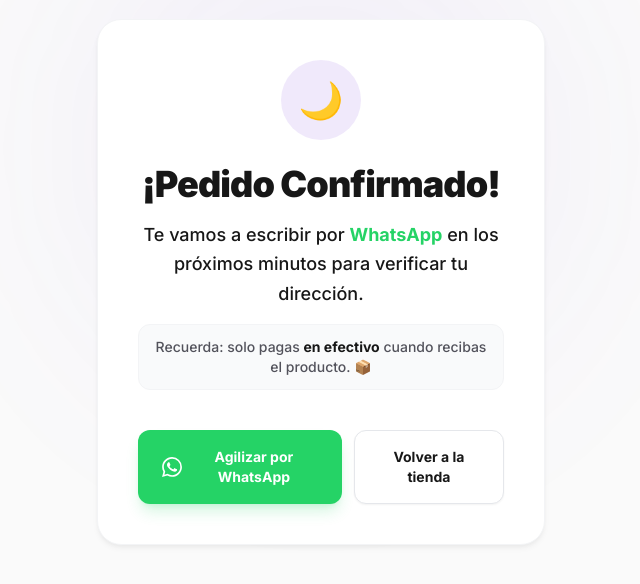
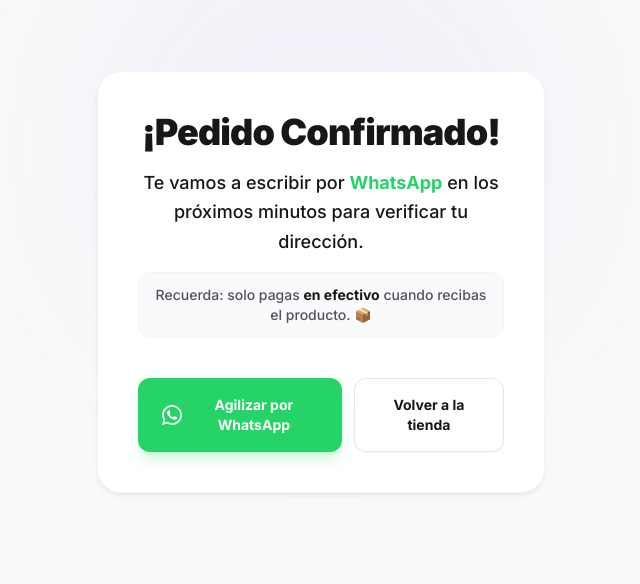
Before and after one commit to isabellaocampo2026-source/cocon, a Next.js app: page /gracias in a window 1280 px wide. Shown: the part 118-702 px from the top of the page, without its empty margins (319-959 px from the left). Built offline with nearby package versions, Linux system fonts and the light colour scheme; no server answers.

Commit message:
style: remove moon icon from thank you page

```diff
--- a/src/app/gracias/page.tsx
+++ b/src/app/gracias/page.tsx
@@ -31,10 +31,7 @@
             <div className="absolute top-1/3 left-1/2 -translate-x-1/2 -translate-y-1/2 w-[500px] h-[500px] rounded-full bg-brand/5 blur-[100px] pointer-events-none" />
 
             <div className="relative text-center max-w-md animate-[fade-in_0.8s_ease-out] bg-white p-8 sm:p-10 rounded-3xl shadow-card border border-gray-100 z-10 block">
-                {/* Moon/Success Icon */}
-                <div className="w-20 h-20 bg-brand/10 rounded-full flex items-center justify-center mx-auto mb-6 animate-[float_3s_ease-in-out_infinite]">
-                    <span className="text-4xl">🌙</span>
-                </div>
+
 
                 <h1 className="text-3xl sm:text-4xl font-black mb-4 text-base-text tracking-tight">
                     ¡Pedido Confirmado!
```
